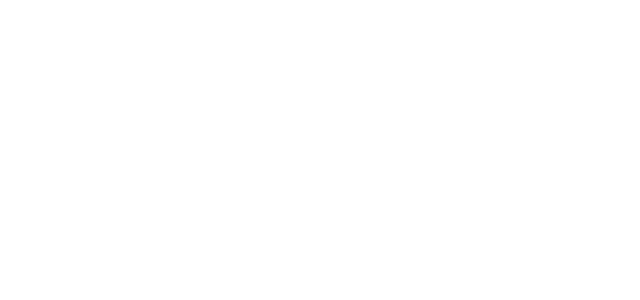
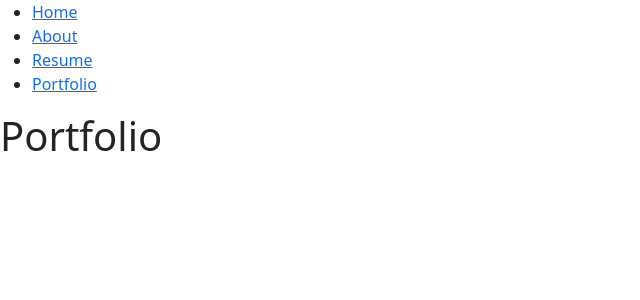
Before and after one commit to william199612/william199612.github.io, a React (Create React App) app: page /portfolio in a window 1280 px wide. Shown: the top 300 px of the page, without its empty margins (0-640 px from the left). Built offline with nearby package versions, Linux system fonts and the light colour scheme.

Commit message:
Add pages and set routes

```diff
--- a/package.json
+++ b/package.json
@@ -6,8 +6,10 @@
     "@testing-library/jest-dom": "^5.17.0",
     "@testing-library/react": "^13.4.0",
     "@testing-library/user-event": "^13.5.0",
+    "prettier": "^3.2.5",
     "react": "^18.2.0",
     "react-dom": "^18.2.0",
+    "react-router-dom": "^6.22.3",
     "react-scripts": "5.0.1",
     "web-vitals": "^2.1.4"
   },
--- a/public/index.html
+++ b/public/index.html
@@ -1,43 +1,31 @@
-<!DOCTYPE html>
+<!doctype html>
 <html lang="en">
 	<head>
 		<meta charset="utf-8" />
 		<link rel="icon" href="%PUBLIC_URL%/favicon.ico" />
-    <meta name="viewport" content="width=device-width, initial-scale=1" />
-    <meta name="theme-color" content="#000000" />
+		<meta
+			name="viewport"
+			content="width=device-width, initial-scale=1"
+		/>
+
 		<meta
 			name="description"
-      content="Web site created using create-react-app"
+			content="Portfolio website using react"
 		/>
-    <link rel="apple-touch-icon" href="%PUBLIC_URL%/logo192.png" />
-    <!--
-      manifest.json provides metadata used when your web app is installed on a
-      user's mobile device or desktop. See https://developers.google.com/web/fundamentals/web-app-manifest/
-    -->
-    <link rel="manifest" href="%PUBLIC_URL%/manifest.json" />
-    <!--
-      Notice the use of %PUBLIC_URL% in the tags above.
-      It will be replaced with the URL of the `public` folder during the build.
-      Only files inside the `public` folder can be referenced from the HTML.
-
-      Unlike "/favicon.ico" or "favicon.ico", "%PUBLIC_URL%/favicon.ico" will
-      work correctly both with client-side routing and a non-root public URL.
-      Learn how to configure a non-root public URL by running `npm run build`.
-    -->
-    <title>React App</title>
+		<title>William Portfolio</title>
+		<link
+			href="https://cdn.jsdelivr.net/npm/bootstrap@5.3.3/dist/css/bootstrap.min.css"
+			rel="stylesheet"
+			integrity="sha384-QWTKZyjpPEjISv5WaRU9OFeRpok6YctnYmDr5pNlyT2bRjXh0JMhjY6hW+ALEwIH"
+			crossorigin="anonymous"
+		/>
+		<script
+			src="https://cdn.jsdelivr.net/npm/bootstrap@5.3.3/dist/js/bootstrap.bundle.min.js"
+			integrity="sha384-YvpcrYf0tY3lHB60NNkmXc5s9fDVZLESaAA55NDzOxhy9GkcIdslK1eN7N6jIeHz"
+			crossorigin="anonymous"
+		></script>
 	</head>
 	<body>
-    <noscript>You need to enable JavaScript to run this app.</noscript>
 		<div id="root"></div>
-    <!--
-      This HTML file is a template.
-      If you open it directly in the browser, you will see an empty page.
-
-      You can add webfonts, meta tags, or analytics to this file.
-      The build step will place the bundled scripts into the <body> tag.
-
-      To begin the development, run `npm start` or `yarn start`.
-      To create a production bundle, use `npm run build` or `yarn build`.
-    -->
 	</body>
 </html>
--- a/src/App.js
+++ b/src/App.js
@@ -1,11 +1,30 @@
+import React from "react";
+import {
+	BrowserRouter as Router,
+	Routes,
+	Route,
+} from "react-router-dom";
+
+import Nav from "./components/Nav";
+import Home from "./pages/Home";
+import About from "./pages/About";
+import Resume from "./pages/Resume";
+import Portfolio from "./pages/Portfolio";
+
 function App() {
-  return (
-    <div className="App">
-      <header className="App-header">
-
-      </header>
-    </div>
-  );
+	return (
+		<Router>
+			<div className="App">
+				<Nav />
+			</div>
+			<Routes>
+				<Route path="/" element={<Home />} />
+				<Route path="/about" element={<About />} />
+				<Route path="/resume" element={<Resume />} />
+				<Route path="/portfolio" element={<Portfolio />} />
+			</Routes>
+		</Router>
+	);
 }
 
 export default App;
--- /dev/null
+++ b/src/components/Nav.js
@@ -0,0 +1,27 @@
+import React from "react";
+import { NavLink } from "react-router-dom";
+
+const Nav = () => {
+	return (
+		<div>
+			<nav>
+				<ul>
+					<li>
+						<NavLink to="/">Home</NavLink>
+					</li>
+					<li>
+						<NavLink to="/about">About</NavLink>
+					</li>
+					<li>
+						<NavLink to="/resume">Resume</NavLink>
+					</li>
+					<li>
+						<NavLink to="/portfolio">Portfolio</NavLink>
+					</li>
+				</ul>
+			</nav>
+		</div>
+	);
+};
+
+export default Nav;
--- /dev/null
+++ b/src/pages/About.js
@@ -0,0 +1,7 @@
+export default function About() {
+    return (
+        <div>
+            <h1>About</h1>
+        </div>
+    );
+}
--- /dev/null
+++ b/src/pages/Home.js
@@ -0,0 +1,7 @@
+export default function Home() {
+    return (
+        <div>
+            <h1>Home</h1>
+        </div>
+    );
+}
--- /dev/null
+++ b/src/pages/Portfolio.js
@@ -0,0 +1,7 @@
+export default function Portfolio() {
+    return (
+        <div>
+            <h1>Portfolio</h1>
+        </div>
+    );
+}
--- /dev/null
+++ b/src/pages/Resume.js
@@ -0,0 +1,7 @@
+export default function Resume() {
+    return (
+        <div>
+            <h1>Resume</h1>
+        </div>
+    );
+}
```
Also changed, not shown: src/styles/styles.scss (added), 1 other file (tests, documents, lock files or other folders). Lines whose indentation alone changed are shown as unchanged.
